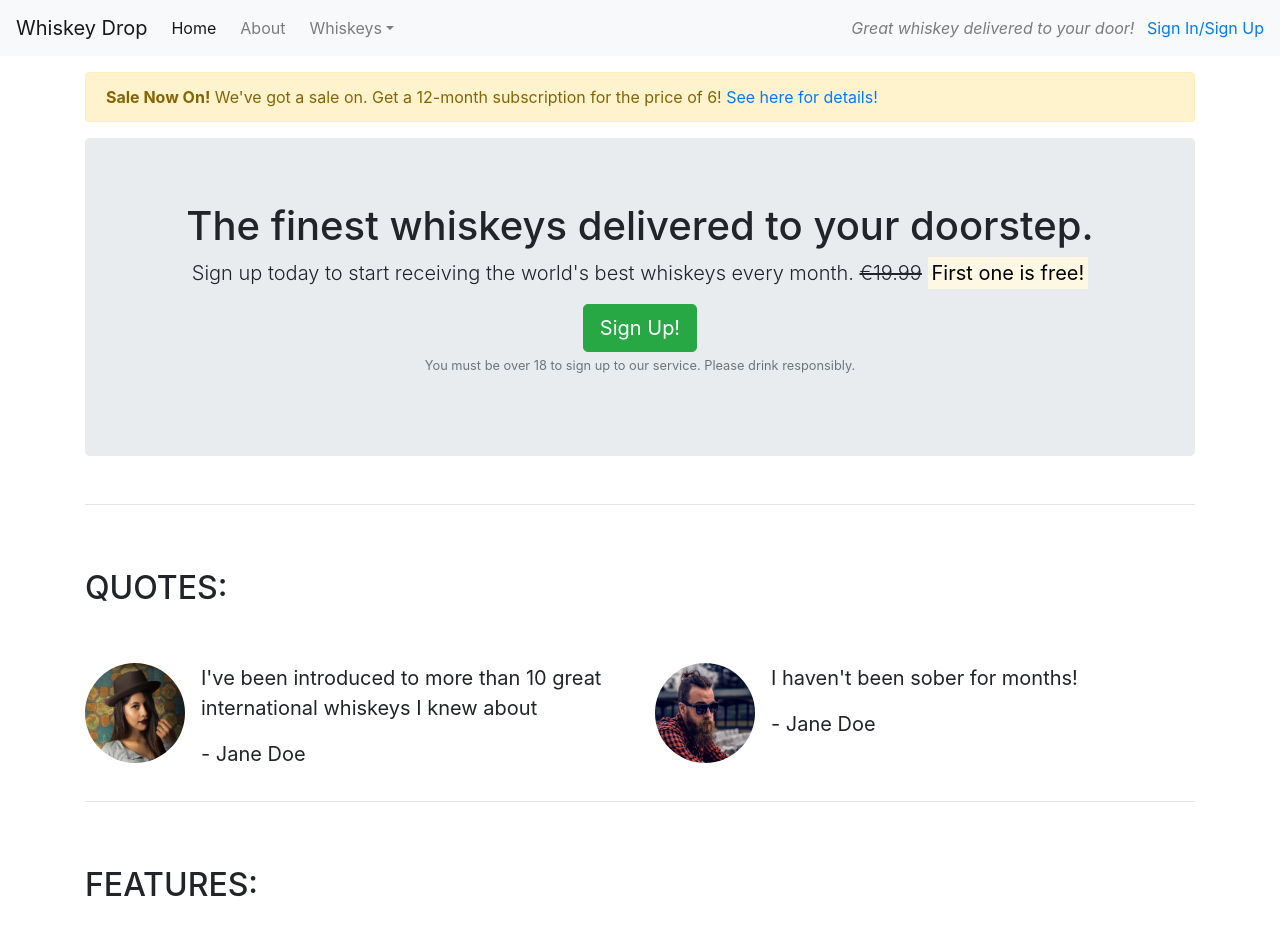
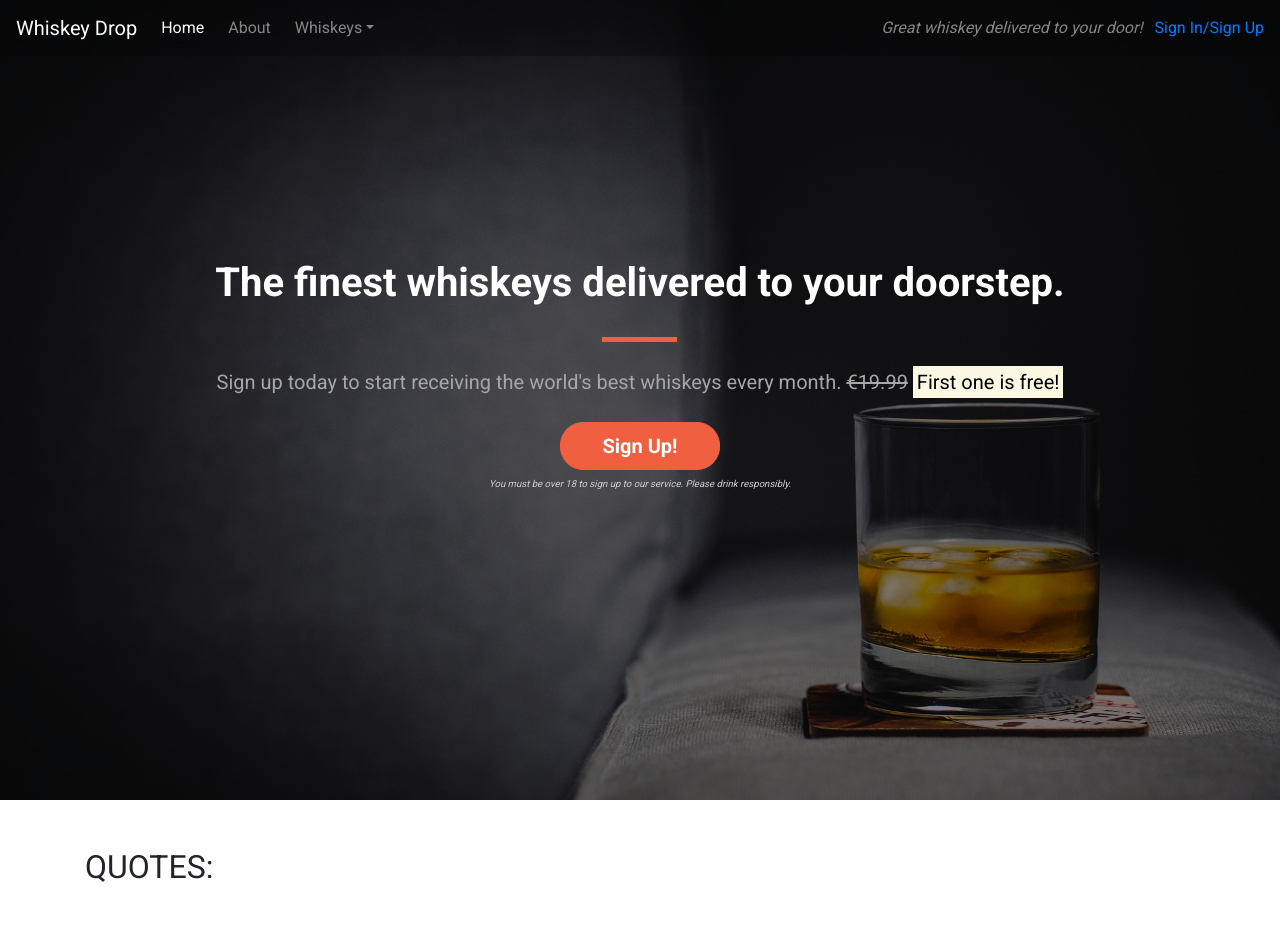
Before and after one commit to anassuncao/bootstrap4, a plain HTML site: page index.html in a window 1280 px wide. Shown: the top 939 px of the page. Drawn offline with nearby package versions, Linux system fonts and the light colour scheme.

Commit message:
html file costumized callout

```diff
--- a/index.html
+++ b/index.html
@@ -9,9 +9,12 @@
     <link rel="stylesheet" href="https://stackpath.bootstrapcdn.com/bootstrap/4.4.1/css/bootstrap.min.css" integrity="sha384-Vkoo8x4CGsO3+Hhxv8T/Q5PaXtkKtu6ug5TOeNV6gBiFeWPGFN9MuhOf23Q9Ifjh" crossorigin="anonymous">
     <script src="https://stackpath.bootstrapcdn.com/bootstrap/4.4.1/js/bootstrap.min.js" integrity="sha384-wfSDF2E50Y2D1uUdj0O3uMBJnjuUD4Ih7YwaYd1iqfktj0Uod8GCExl3Og8ifwB6" crossorigin="anonymous"></script>
     <link rel="stylesheet" href="https://use.fontawesome.com/releases/v5.6.1/css/all.css" integrity="sha384-gfdkjb5BdAXd+lj+gudLWI+BXq4IuLW5IT+brZEZsLFm++aCMlF1V92rMkPaX4PP" crossorigin="anonymous">
+    <link href="https://fonts.googleapis.com/css?family=Roboto:400,700&display=swap" rel="stylesheet">
+    <link rel="stylesheet" href="css/style.css" type="text/css"/>
 </head>
 <body>
-    <nav class="navbar navbar-light bg-light navbar-expand-sm">
+    <div class="container-fluid navalert-container">
+    <nav class="navbar navbar-dark navbar-expand-sm">
         <a href="/" class="navbar-brand">Whiskey Drop </a>
 
         <button class="navbar-toggler ml-auto" type="button" data-toggle="collapse" data-target="#navbarNavDropdown" aria-controls="navbarNavDropdown" aria-expanded="false" aria-label="Toggle navigation">
@@ -39,7 +42,9 @@
                 <a href="/login">Sign In/Sign Up</a>
             </div>
     </nav>
-    <article class="container mt-3">
+    </div>
+    <!--
+    <article class="container alert-container">
         <div class="row d-none d-sm-block">
             <div class="col-12">
                 <div class="alert alert-warning">
@@ -47,25 +52,30 @@
                 </div>
             </div>
         </div>
+    -->
+        <div class="container-fluid callout-container">
     <!-- Callout -->
+        <div class="opaque-overlay">&nbsp;</div>
         <div class="row">
             <div class="col-12">
             <section class="callout jumbotron text-center">
-                <h1>The finest whiskeys delivered to your doorstep.</h1>
+                <h1 class="jumbotron-header">The finest whiskeys delivered to your doorstep.</h1>
+                <hr class="block-divider block-divider--orange">
                     <p class="lead">Sign up today to start receiving the world's best whiskeys every month.
                         <s class="d-none d-sm-inline">€19.99</s>
                         <span class="d-inline d-sm-none"><br></span>
                         <strong><mark>First one is free!</mark></strong></p>
             <!-- Para usar botões do bootstrap temos de incluir uma class btn num dos seguintes: anchor link <a>, button element <button> ou um form input <form><input> element -->
-                <button class="btn btn-success btn-lg" data-toggle="modal" data-target="#signUpModal">Sign Up!</button>
+                <button class="btn btn-lg btn--cta btn--red" data-toggle="modal" data-target="#signUpModal">Sign Up!</button>
                     <p class="text-muted"><small>You must be over 18 to sign up to our service. Please drink responsibly.</small></p>
             </section>
             </div>
         </div>
     <!-- /.Callout -->
-        <hr>
+    </div>
 
     <!--Quotes-->
+    <div class="container quotes-container">
         <section class="quotes">
         <div class="row">
             <div class="col-12 my-5">
@@ -102,10 +112,11 @@
                 </div>
             </div>
         </section>
-        <hr>
+        </div>
     <!--/Quotes-->
 
     <!--Features-->
+    <div class="features-container">
         <section class="features">
             <div class="row">
                 <div class="col-12 my-5">
@@ -136,7 +147,7 @@
                     </div>
             </div>
         </section>
-        <hr>
+        </div>
     <!--/Features-->
 
 <div class="modal" tabindex="-1" role="dialog" id="signUpModal">
```
